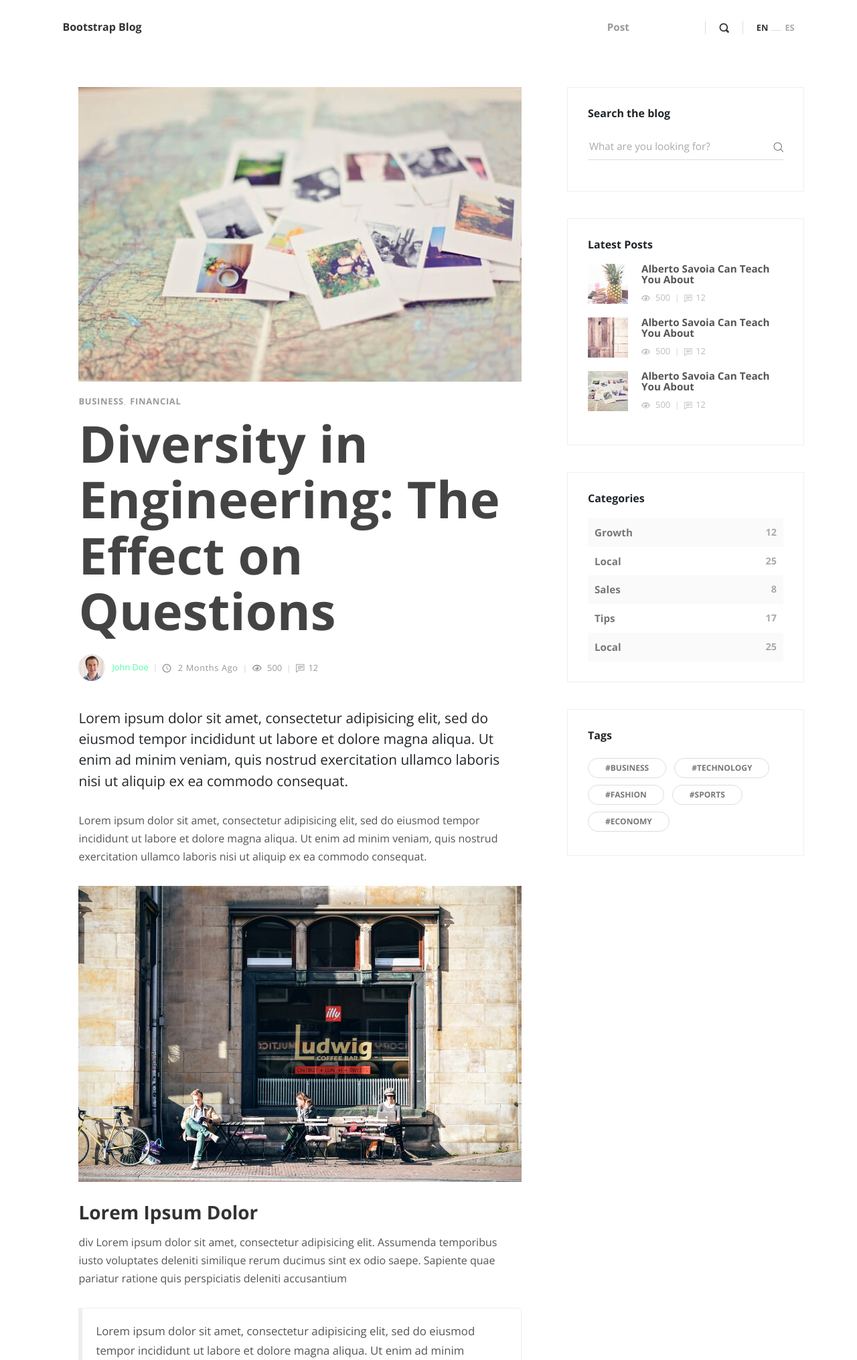
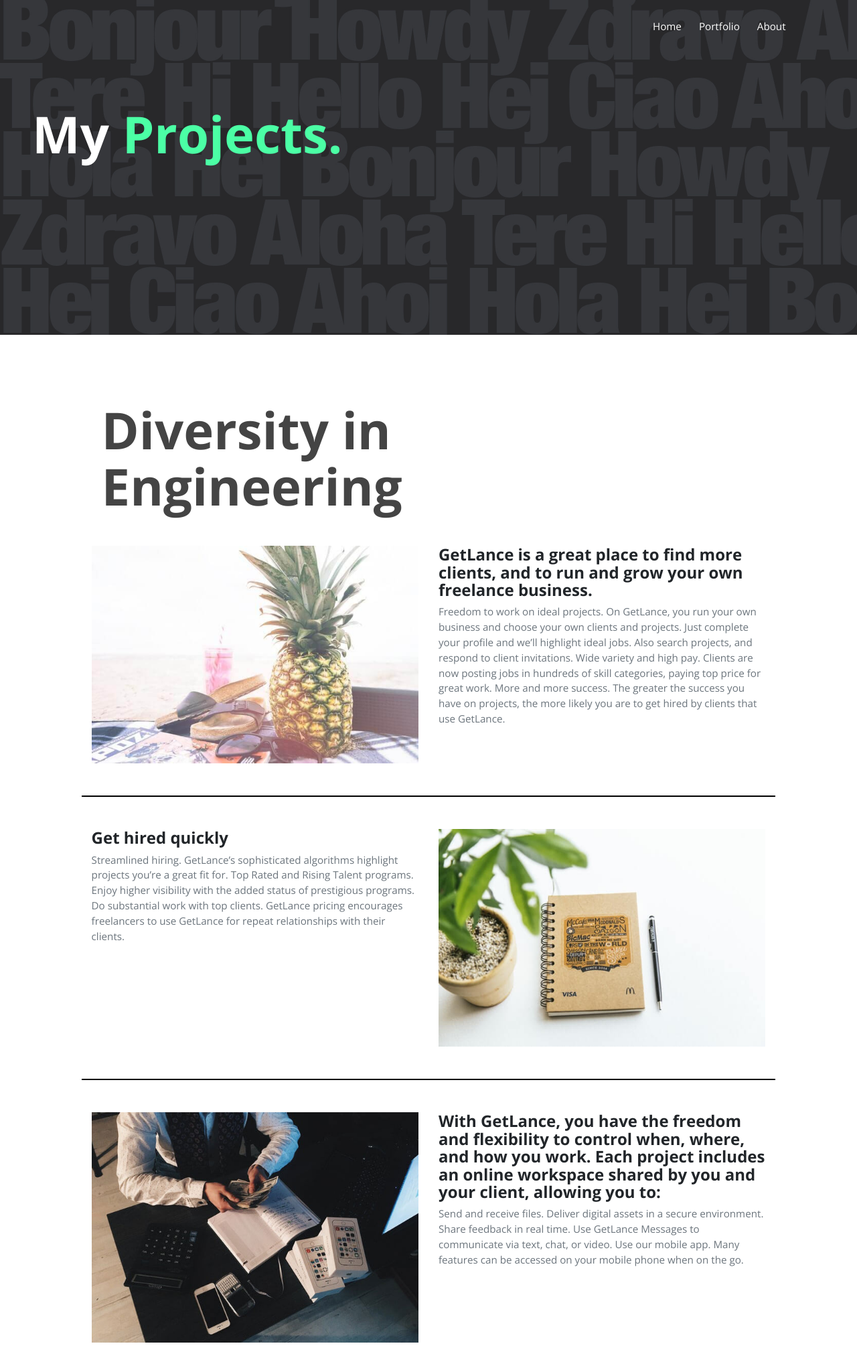
Before and after one commit to Xavier-Cornwell/PortfolioSite, a PHP site: page /post.html in a window 1280 px wide. Shown: the top 2031 px of the page at 67% size. Run offline with PHP 8.4, Linux system fonts and the light colour scheme.

Commit message:
update for v2

```diff
--- a/css/custom.css
+++ b/css/custom.css
@@ -1,8 +1,53 @@
 /* your styles go here */
+main{
+    padding:0px;
+    padding-top:100px;
+    -webkit-animation: fadein 2s; /* Safari, Chrome and Opera > 12.1 */
+       -moz-animation: fadein 2s; /* Firefox < 16 */
+        -ms-animation: fadein 2s; /* Internet Explorer */
+         -o-animation: fadein 2s; /* Opera < 12.1 */
+            animation: fadein 2s;
+}
+
+@keyframes fadein {
+    from { opacity: 0; }
+    to   { opacity: 1; }
+}
+
+/* Firefox < 16 */
+@-moz-keyframes fadein {
+    from { opacity: 0; }
+    to   { opacity: 1; }
+}
+
+/* Safari, Chrome and Opera > 12.1 */
+@-webkit-keyframes fadein {
+    from { opacity: 0; }
+    to   { opacity: 1; }
+}
+
+/* Internet Explorer */
+@-ms-keyframes fadein {
+    from { opacity: 0; }
+    to   { opacity: 1; }
+}
+
+/* Opera < 12.1 */
+@-o-keyframes fadein {
+    from { opacity: 0; }
+    to   { opacity: 1; }
+}
+
 .header2{
-    height:100vh;
+
+min-height:100vh;
+max-height:max-content;
 }
 .navbar{
+
+
+    font-family: 'Open Sans', sans-serif;
+
 
     background-color:rgba(255,0,0,0);
     border:0;
@@ -52,6 +97,7 @@ h1{
 
 }
 
+
 .check{
     font-size:36px;
     padding-bottom:20px;
@@ -63,8 +109,8 @@ h1{
 
 .aboutme{
     margin-top:30vh;
-    height:450px;
-    width:700px;
+    max-width:700px;
+
 }
 
 .btn-primary{
@@ -75,3 +121,7 @@ h1{
 section .hero .continue{
     color:black !important;
 }
+
+.right{
+    width:100%;
+}
--- a/css/style.default.css
+++ b/css/style.default.css
@@ -470,12 +470,13 @@ div[class*="-btn"] {
 
 .navbar .navbar-toggler {
   margin-top: 5px;
+  color: rgba(255, 255, 255, 0.99);
 }
 
 .navbar .navbar-toggler span {
   width: 20px;
   height: 2px;
-  background: #222;
+  background: white;
   margin-bottom: 4px;
   display: block;
 }
--- a/post.html
+++ b/post.html
@@ -23,12 +23,17 @@
     <link rel="stylesheet" href="css/custom.css">
     <!-- Favicon-->
     <link rel="shortcut icon" href="favicon.png">
+    <link href="https://fonts.googleapis.com/css?family=Roboto:500,900&display=swap" rel="stylesheet">
+
+
+    <link href="https://fonts.googleapis.com/css?family=Open+Sans:300,400&display=swap" rel="stylesheet">
+
     <!-- Tweaks for older IEs--><!--[if lt IE 9]>
         <script src="https://oss.maxcdn.com/html5shiv/3.7.3/html5shiv.min.js"></script>
         <script src="https://oss.maxcdn.com/respond/1.4.2/respond.min.js"></script><![endif]-->
   </head>
   <body>
-    <header class="header">
+    <header class="header header3"  style="background: url(img/hello.jpg); background-size: cover; background-position: center center; height:500px;">
       <!-- Main Navbar-->
       <nav class="navbar navbar-expand-lg">
           <div class="search-area">
@@ -49,7 +54,7 @@
           <div class="container">
             <!-- Navbar Brand -->
             <div class="navbar-header d-flex align-items-center justify-content-between">
-            <!-- Navbar Brand --><a href="index.html" class="navbar-brand">Bootstrap Blog</a>
+              <!-- Navbar Brand -->
               <!-- Toggle Button-->
               <button type="button" data-toggle="collapse" data-target="#navbarcollapse" aria-controls="navbarcollapse" aria-expanded="false" aria-label="Toggle navigation" class="navbar-toggler"><span></span><span></span><span></span></button>
             </div>
@@ -58,255 +63,119 @@
               <ul class="navbar-nav ml-auto">
                 <li class="nav-item"><a href="index.html" class="nav-link ">Home</a>
                 </li>
-              <li class="nav-item"><a href="blog.html" class="nav-link ">Blog</a>
+                <li class="nav-item"><a href="blog.html" class="nav-link ">Portfolio</a>
                 </li>
-              <li class="nav-item"><a href="post.html" class="nav-link active ">Post</a>
-              </li>
-              <li class="nav-item"><a href="#" class="nav-link ">Contact</a>
+                <li class="nav-item"><a href="about.html" class="nav-link ">About</a>
                 </li>
               </ul>
-            <div class="navbar-text"><a href="#" class="search-btn"><i class="icon-search-1"></i></a></div>
-            <ul class="langs navbar-text"><a href="#" class="active">EN</a><span>           </span><a href="#">ES</a></ul>
             </div>
           </div>
         </nav>
+
+        <div class="ml-5 d-flex h-50 align-items-center" style="font-size:82; color:white;"><h1>My <span>Projects.</span></h1></div>
     </header>
-    <div class="container">
+    <div class="container justify-content-center">
       <div class="row">
         <!-- Latest Posts -->
-        <main class="post blog-post col-lg-8">
+        <main class="post blog-post col-lg-12">
           <div class="container">
-            <div class="post-single">
-              <div class="post-thumbnail"><img src="img/blog-post-3.jpeg" alt="..." class="img-fluid"></div>
-              <div class="post-details">
-                <div class="post-meta d-flex justify-content-between">
-                  <div class="category"><a href="#">Business</a><a href="#">Financial</a></div>
+
+                <h1 class="col-6">Diversity in Engineering</h1>
+
+                 <div class="how-section1">
+            <div class="row pb-5 mt-5" style="border-bottom:solid 2px black;">
+                <div class="col-md-6 how-img">
+                    <img src="img/blog-post-1.jpeg" class="img-fluid" alt=""/>
                 </div>
-                <h1>Diversity in Engineering: The Effect on Questions<a href="#"><i class="fa fa-bookmark-o"></i></a></h1>
-                <div class="post-footer d-flex align-items-center flex-column flex-sm-row"><a href="#" class="author d-flex align-items-center flex-wrap">
-                    <div class="avatar"><img src="img/avatar-1.jpg" alt="..." class="img-fluid"></div>
-                    <div class="title"><span>John Doe</span></div></a>
-                  <div class="d-flex align-items-center flex-wrap">
-                    <div class="date"><i class="icon-clock"></i> 2 months ago</div>
-                    <div class="views"><i class="icon-eye"></i> 500</div>
-                    <div class="comments meta-last"><i class="icon-comment"></i>12</div>
+                <div class="col-md-6">
+
+                                <h4 class="subheading">GetLance is a great place to find more clients, and to run and grow your own freelance business.</h4>
+                <p class="text-muted">Freedom to work on ideal projects. On GetLance, you run your own business and choose your own clients and projects. Just complete your profile and we’ll highlight ideal jobs. Also search projects, and respond to client invitations.
+                                    Wide variety and high pay. Clients are now posting jobs in hundreds of skill categories, paying top price for great work.
+                                    More and more success. The greater the success you have on projects, the more likely you are to get hired by clients that use GetLance.</p>
                 </div>
             </div>
-                <div class="post-body">
-                  <p class="lead">Lorem ipsum dolor sit amet, consectetur adipisicing elit, sed do eiusmod tempor incididunt ut labore et dolore magna aliqua. Ut enim ad minim veniam, quis nostrud exercitation ullamco laboris nisi ut aliquip ex ea commodo consequat.</p>
-                  <p>Lorem ipsum dolor sit amet, consectetur adipisicing elit, sed do eiusmod tempor incididunt ut labore et dolore magna aliqua. Ut enim ad minim veniam, quis nostrud exercitation ullamco laboris nisi ut aliquip ex ea commodo consequat.</p>
-                  <p> <img src="img/featured-pic-3.jpeg" alt="..." class="img-fluid"></p>
-                  <h3>Lorem Ipsum Dolor</h3>
-                  <p>div Lorem ipsum dolor sit amet, consectetur adipisicing elit. Assumenda temporibus iusto voluptates deleniti similique rerum ducimus sint ex odio saepe. Sapiente quae pariatur ratione quis perspiciatis deleniti accusantium</p>
-                  <blockquote class="blockquote">
-                    <p>Lorem ipsum dolor sit amet, consectetur adipisicing elit, sed do eiusmod tempor incididunt ut labore et dolore magna aliqua. Ut enim ad minim veniam, quis nostrud exercitation ullamco laboris nisi ut aliquip.</p>
-                    <footer class="blockquote-footer">Someone famous in
-                      <cite title="Source Title">Source Title</cite>
-                    </footer>
-                  </blockquote>
-                  <p>quasi nam. Libero dicta eum recusandae, commodi, ad, autem at ea iusto numquam veritatis, officiis. Accusantium optio minus, voluptatem? Quia reprehenderit, veniam quibusdam provident, fugit iusto ullam voluptas neque soluta adipisci ad.</p>
+            <div class="row pb-5 mt-5" style="border-bottom:solid 2px black;">
+                <div class="col-md-6">
+                    <h4>Get hired quickly</h4>
+
+                                <p class="text-muted">Streamlined hiring. GetLance’s sophisticated algorithms highlight projects you’re a great fit for.
+                                    Top Rated and Rising Talent programs. Enjoy higher visibility with the added status of prestigious programs.
+                                    Do substantial work with top clients. GetLance pricing encourages freelancers to use GetLance for repeat relationships with their clients.</p>
                 </div>
-                <div class="post-tags"><a href="#" class="tag">#Business</a><a href="#" class="tag">#Tricks</a><a href="#" class="tag">#Financial</a><a href="#" class="tag">#Economy</a></div>
-                <div class="posts-nav d-flex justify-content-between align-items-stretch flex-column flex-md-row"><a href="#" class="prev-post text-left d-flex align-items-center">
-                    <div class="icon prev"><i class="fa fa-angle-left"></i></div>
-                    <div class="text"><strong class="text-primary">Previous Post </strong>
-                      <h6>I Bought a Wedding Dress.</h6>
-                    </div></a><a href="#" class="next-post text-right d-flex align-items-center justify-content-end">
-                    <div class="text"><strong class="text-primary">Next Post </strong>
-                      <h6>I Bought a Wedding Dress.</h6>
-                    </div>
-                    <div class="icon next"><i class="fa fa-angle-right">   </i></div></a></div>
-                <div class="post-comments">
-                  <header>
-                    <h3 class="h6">Post Comments<span class="no-of-comments">(3)</span></h3>
-                  </header>
-                  <div class="comment">
-                    <div class="comment-header d-flex justify-content-between">
-                      <div class="user d-flex align-items-center">
-                        <div class="image"><img src="img/user.svg" alt="..." class="img-fluid rounded-circle"></div>
-                        <div class="title"><strong>Jabi Hernandiz</strong><span class="date">May 2016</span></div>
+                <div class="col-md-6 how-img" >
+                    <img src="img/blog-post-4.jpeg" class=" img-fluid" alt=""/>
                 </div>
             </div>
-                    <div class="comment-body">
-                      <p>Lorem ipsum dolor sit amet, consectetur adipisicing elit, sed do eiusmod tempor incididunt ut labore et dolore magna aliqua. Ut enim ad minim veniam.</p>
+            <div class="row mt-5 pb-5" style="border-bottom:solid 2px black;" >
+                <div class="col-md-6 how-img">
+                     <img src="img/blog-2.jpg" class=" img-fluid" alt=""/>
+                </div>
+                <div class="col-md-6">
+
+                                <h4 class="subheading">With GetLance, you have the freedom and flexibility to control when, where, and how you work. Each project includes an online workspace shared by you and your client, allowing you to:</h4>
+                                <p class="text-muted">Send and receive files. Deliver digital assets in a secure environment.
+                                    Share feedback in real time. Use GetLance Messages to communicate via text, chat, or video.
+                                    Use our mobile app. Many features can be accessed on your mobile phone when on the go.</p>
                 </div>
             </div>
-                  <div class="comment">
-                    <div class="comment-header d-flex justify-content-between">
-                      <div class="user d-flex align-items-center">
-                        <div class="image"><img src="img/user.svg" alt="..." class="img-fluid rounded-circle"></div>
-                        <div class="title"><strong>Nikolas</strong><span class="date">May 2016</span></div>
+            <div class="row mt-5 pb-5" style="border-bottom:solid 2px black;">
+                <div class="col-md-6">
+
+                                <h4 class="subheading">All projects include GetLance Payment Protection — helping ensure that you get paid for all work successfully completed through the freelancing website.</h4>
+                                <p class="text-muted">All invoices and payments happen through GetLance. Count on a simple and streamlined process.
+                                    Hourly and fixed-price projects. For hourly work, submit timesheets through GetLance. For fixed-price jobs, set milestones and funds are released via GetLance escrow features.
+                                    Multiple payment options. Choose a payment method that works best for you, from direct deposit or PayPal to wire transfer and more.</p>
                 </div>
-                    </div>
-                    <div class="comment-body">
-                      <p>Lorem ipsum dolor sit amet, consectetur adipisicing elit, sed do eiusmod tempor incididunt ut labore et dolore magna aliqua. Ut enim ad minim veniam.</p>
-                    </div>
-                  </div>
-                  <div class="comment">
-                    <div class="comment-header d-flex justify-content-between">
-                      <div class="user d-flex align-items-center">
-                        <div class="image"><img src="img/user.svg" alt="..." class="img-fluid rounded-circle"></div>
-                        <div class="title"><strong>John Doe</strong><span class="date">May 2016</span></div>
-                      </div>
-                    </div>
-                    <div class="comment-body">
-                      <p>Lorem ipsum dolor sit amet, consectetur adipisicing elit, sed do eiusmod tempor incididunt ut labore et dolore magna aliqua. Ut enim ad minim veniam.</p>
+                <div class="col-md-6 pb-5 how-img">
+                    <img src="img/gallery-2.jpg" class=" img-fluid" alt=""/>
                 </div>
             </div>
         </div>
-                <div class="add-comment">
-                  <header>
-                    <h3 class="h6">Leave a reply</h3>
-                  </header>
-                  <form action="#" class="commenting-form">
-                    <div class="row">
-                      <div class="form-group col-md-6">
-                        <input type="text" name="username" id="username" placeholder="Name" class="form-control">
         </div>
-                      <div class="form-group col-md-6">
-                        <input type="email" name="username" id="useremail" placeholder="Email Address (will not be published)" class="form-control">
+        </main>
+
       </div>
-                      <div class="form-group col-md-12">
-                        <textarea name="usercomment" id="usercomment" placeholder="Type your comment" class="form-control"></textarea>
     </div>
-                      <div class="form-group col-md-12">
-                        <button type="submit" class="btn btn-secondary">Submit Comment</button>
-                      </div>
+    <!-- Page Footer-->
+    <!-- Page Footer-->
+    <footer class="main-footer mt-5"  style="background: url(img/hello.jpg); background-size: cover; background-position: center center">
+      <nav class="navbar navbar-expand-lg">
+        <div class="search-area">
+          <div class="search-area-inner">
+            <div class="close-btn"><i class="icon-close"></i></div>
+            <div class="row d-flex justify-content-center">
+              <div class="col-md-8">
+                <form action="#">
+                  <div class="form-group">
+                    <input type="search" name="search" id="search" placeholder="What are you looking for?">
+                    <button type="submit" class="submit"><i class="icon-search-1"></i></button>
                   </div>
                 </form>
               </div>
             </div>
           </div>
         </div>
-        </main>
-        <aside class="col-lg-4">
-          <!-- Widget [Search Bar Widget]-->
-          <div class="widget search">
-            <header>
-              <h3 class="h6">Search the blog</h3>
-            </header>
-            <form action="#" class="search-form">
-              <div class="form-group">
-                <input type="search" placeholder="What are you looking for?">
-                <button type="submit" class="submit"><i class="icon-search"></i></button>
+        <div class="container">
+          <!-- Navbar Brand -->
+          <div class="navbar-header ">
+            <!-- Navbar Brand -->
+            <!-- Toggle Button-->
+            <button type="button" data-toggle="collapse" data-target="#navbarcollapse" aria-controls="navbarcollapse" aria-expanded="false" aria-label="Toggle navigation" class="navbar-toggler"><span></span><span></span><span></span></button>
           </div>
-            </form>
-          </div>
-          <!-- Widget [Latest Posts Widget]        -->
-          <div class="widget latest-posts">
-            <header>
-              <h3 class="h6">Latest Posts</h3>
-            </header>
-            <div class="blog-posts"><a href="#">
-                <div class="item d-flex align-items-center">
-                  <div class="image"><img src="img/small-thumbnail-1.jpg" alt="..." class="img-fluid"></div>
-                  <div class="title"><strong>Alberto Savoia Can Teach You About</strong>
-                    <div class="d-flex align-items-center">
-                      <div class="views"><i class="icon-eye"></i> 500</div>
-                      <div class="comments"><i class="icon-comment"></i>12</div>
-                    </div>
-                  </div>
-                </div></a><a href="#">
-                <div class="item d-flex align-items-center">
-                  <div class="image"><img src="img/small-thumbnail-2.jpg" alt="..." class="img-fluid"></div>
-                  <div class="title"><strong>Alberto Savoia Can Teach You About</strong>
-                    <div class="d-flex align-items-center">
-                      <div class="views"><i class="icon-eye"></i> 500</div>
-                      <div class="comments"><i class="icon-comment"></i>12</div>
-                    </div>
-                  </div>
-                </div></a><a href="#">
-                <div class="item d-flex align-items-center">
-                  <div class="image"><img src="img/small-thumbnail-3.jpg" alt="..." class="img-fluid"></div>
-                  <div class="title"><strong>Alberto Savoia Can Teach You About</strong>
-                    <div class="d-flex align-items-center">
-                      <div class="views"><i class="icon-eye"></i> 500</div>
-                      <div class="comments"><i class="icon-comment"></i>12</div>
-                    </div>
-                  </div>
-                </div></a></div>
-          </div>
-          <!-- Widget [Categories Widget]-->
-          <div class="widget categories">
-            <header>
-              <h3 class="h6">Categories</h3>
-            </header>
-            <div class="item d-flex justify-content-between"><a href="#">Growth</a><span>12</span></div>
-            <div class="item d-flex justify-content-between"><a href="#">Local</a><span>25</span></div>
-            <div class="item d-flex justify-content-between"><a href="#">Sales</a><span>8</span></div>
-            <div class="item d-flex justify-content-between"><a href="#">Tips</a><span>17</span></div>
-            <div class="item d-flex justify-content-between"><a href="#">Local</a><span>25</span></div>
-          </div>
-          <!-- Widget [Tags Cloud Widget]-->
-          <div class="widget tags">
-            <header>
-              <h3 class="h6">Tags</h3>
-            </header>
-            <ul class="list-inline">
-              <li class="list-inline-item"><a href="#" class="tag">#Business</a></li>
-              <li class="list-inline-item"><a href="#" class="tag">#Technology</a></li>
-              <li class="list-inline-item"><a href="#" class="tag">#Fashion</a></li>
-              <li class="list-inline-item"><a href="#" class="tag">#Sports</a></li>
-              <li class="list-inline-item"><a href="#" class="tag">#Economy</a></li>
-            </ul>
-          </div>
-        </aside>
-      </div>
-    </div>
-    <!-- Page Footer-->
-    <footer class="main-footer">
-      <div class="container">
-        <div class="row">
-          <div class="col-md-4">
-            <div class="logo">
-              <h6 class="text-white">Bootstrap Blog</h6>
-            </div>
-            <div class="contact-details">
-              <p>53 Broadway, Broklyn, NY 11249</p>
-              <p>Phone: (020) 123 456 789</p>
-              <p>Email: <a href="mailto:info@company.com">Info@Company.com</a></p>
-              <ul class="social-menu">
-                <li class="list-inline-item"><a href="#"><i class="fa fa-facebook"></i></a></li>
-                <li class="list-inline-item"><a href="#"><i class="fa fa-twitter"></i></a></li>
-                <li class="list-inline-item"><a href="#"><i class="fa fa-instagram"></i></a></li>
-                <li class="list-inline-item"><a href="#"><i class="fa fa-behance"></i></a></li>
-                <li class="list-inline-item"><a href="#"><i class="fa fa-pinterest"></i></a></li>
+          <!-- Navbar Menu -->
+          <div id="navbarcollapse" class="collapse navbar-collapse justify-content-center">
+            <ul class="navbar-nav ml-auto">
+              <li class="nav-item"><a href="index.html" class="nav-link">Home</a>
+              </li>
+              <li class="nav-item"><a href="blog.html" class="nav-link ">Blog</a>
+              </li>
+              <li class="nav-item"><a href="about.html" class="nav-link ">Contact</a>
+              </li>
             </ul>
           </div>
         </div>
-          <div class="col-md-4">
-            <div class="menus d-flex">
-              <ul class="list-unstyled">
-                <li> <a href="#">My Account</a></li>
-                <li> <a href="#">Add Listing</a></li>
-                <li> <a href="#">Pricing</a></li>
-                <li> <a href="#">Privacy &amp; Policy</a></li>
-              </ul>
-              <ul class="list-unstyled">
-                <li> <a href="#">Our Partners</a></li>
-                <li> <a href="#">FAQ</a></li>
-                <li> <a href="#">How It Works</a></li>
-                <li> <a href="#">Contact</a></li>
-              </ul>
-            </div>
-          </div>
-          <div class="col-md-4">
-            <div class="latest-posts"><a href="#">
-                <div class="post d-flex align-items-center">
-                  <div class="image"><img src="img/small-thumbnail-1.jpg" alt="..." class="img-fluid"></div>
-                  <div class="title"><strong>Hotels for all budgets</strong><span class="date last-meta">October 26, 2016</span></div>
-                </div></a><a href="#">
-                <div class="post d-flex align-items-center">
-                  <div class="image"><img src="img/small-thumbnail-2.jpg" alt="..." class="img-fluid"></div>
-                  <div class="title"><strong>Great street atrs in London</strong><span class="date last-meta">October 26, 2016</span></div>
-                </div></a><a href="#">
-                <div class="post d-flex align-items-center">
-                  <div class="image"><img src="img/small-thumbnail-3.jpg" alt="..." class="img-fluid"></div>
-                  <div class="title"><strong>Best coffee shops in Sydney</strong><span class="date last-meta">October 26, 2016</span></div>
-                </div></a></div>
-          </div>
-        </div>
-      </div>
+      </nav>
       <div class="copyrights">
         <div class="container">
           <div class="row">
```
Also changed, not shown: about.html (+18 -10 lines), blog.html (+49 -56 lines), index.html (+36 -18 lines), img/cat.jpg, txt/credits.txt (renamed from credits.txt), txt/license.txt (renamed from license.txt), txt/readme.txt (renamed from readme.txt). Lines whose indentation alone changed are shown as unchanged.
